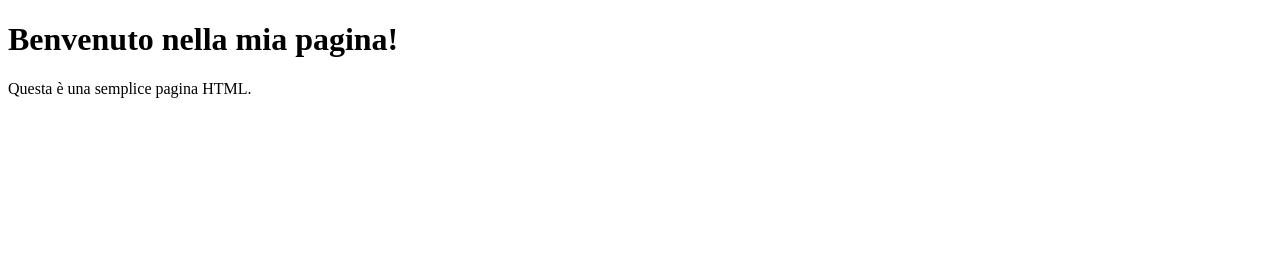
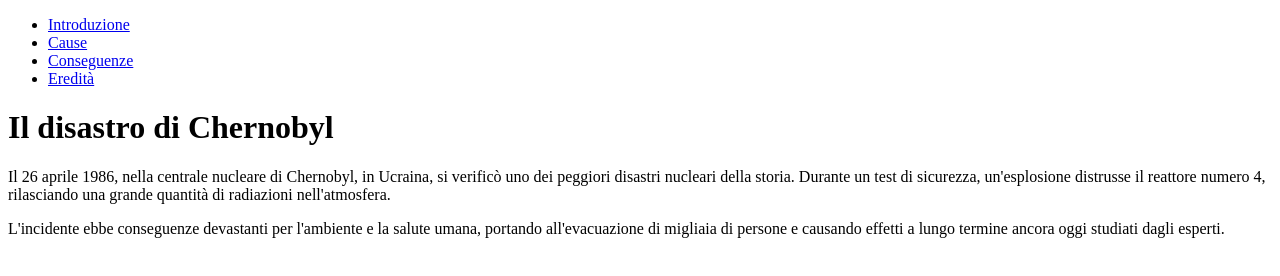
Before and after one commit to GioveSanzio/GioveSanzio.github.io, a plain HTML site: page index.html in a window 1280 px wide. Drawn offline with Linux system fonts and the light colour scheme.

Commit message:
Update index.html

```diff
--- a/index.html
+++ b/index.html
@@ -3,10 +3,20 @@
 <head>
     <meta charset="UTF-8">
     <meta name="viewport" content="width=device-width, initial-scale=1.0">
-    <title>Pagina di esempio</title>
+    <title>Introduzione a Chernobyl</title>
 </head>
 <body>
-    <h1>Benvenuto nella mia pagina!</h1>
-    <p>Questa è una semplice pagina HTML.</p>
+    <nav>
+        <ul>
+            <li><a href="#introduzione">Introduzione</a></li>
+            <li><a href="#cause">Cause</a></li>
+            <li><a href="#conseguenze">Conseguenze</a></li>
+            <li><a href="#eredità">Eredità</a></li>
+        </ul>
+    </nav>
+
+    <h1 id="introduzione">Il disastro di Chernobyl</h1>
+    <p>Il 26 aprile 1986, nella centrale nucleare di Chernobyl, in Ucraina, si verificò uno dei peggiori disastri nucleari della storia. Durante un test di sicurezza, un'esplosione distrusse il reattore numero 4, rilasciando una grande quantità di radiazioni nell'atmosfera.</p>
+    <p>L'incidente ebbe conseguenze devastanti per l'ambiente e la salute umana, portando all'evacuazione di migliaia di persone e causando effetti a lungo termine ancora oggi studiati dagli esperti.</p>
 </body>
 </html>
```
